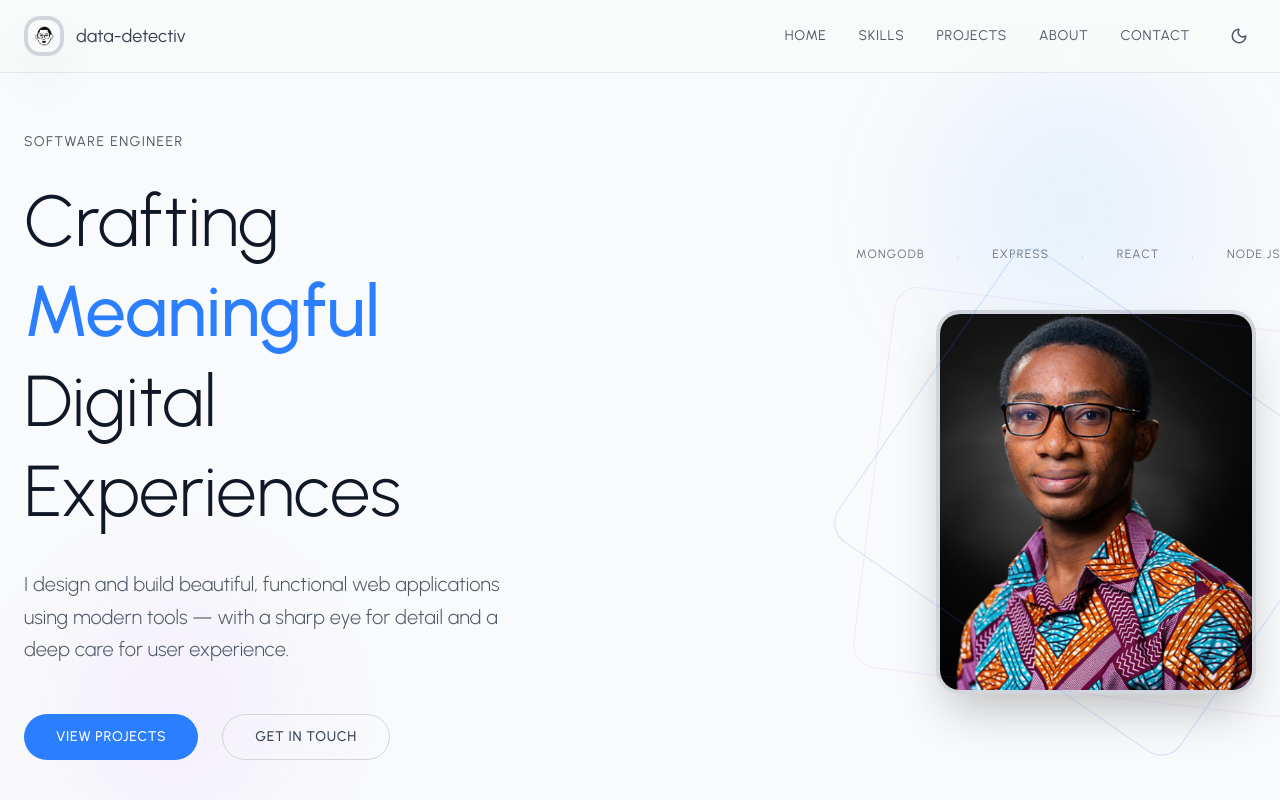
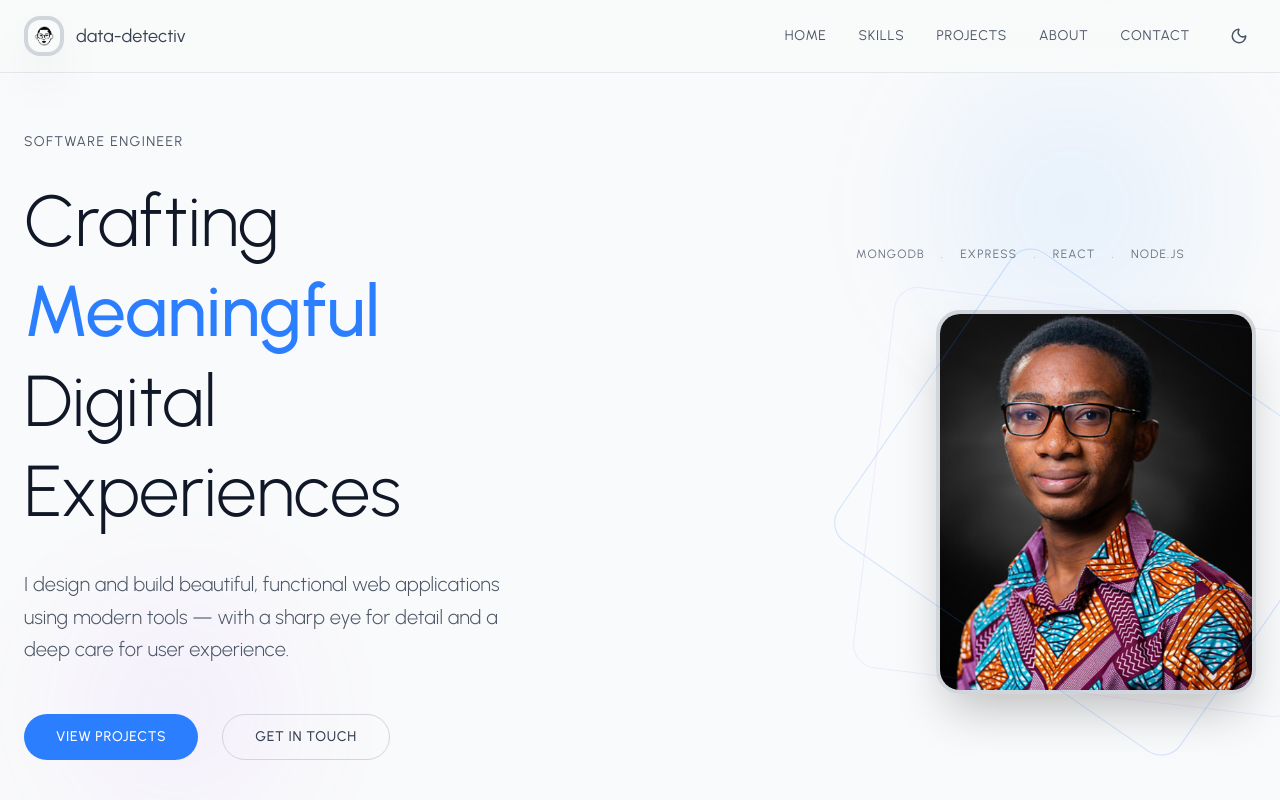
Before and after one commit to data-detectiv/my-portfolio, a React (Vite) app in the folder frontend/: page / in a window 1280 px wide. Shown: the top 800 px of the page. Built offline with nearby package versions, Linux system fonts and the light colour scheme.

Commit message:
Update HeroSection.jsx

```diff
--- a/frontend/src/components/Sections/HeroSection.jsx
+++ b/frontend/src/components/Sections/HeroSection.jsx
@@ -354,7 +354,7 @@ const HeroSection = () => {
                         {/* tech stack - desktop  */}
                         <motion.div
                             variants={itemVariants}
-                            className='flex items-center space-x-8 text-xs uppercase tracking-widest absolute -top-16 -left-20'
+                            className='flex items-center space-x-4 text-xs uppercase tracking-widest absolute -top-16 -left-20'
                         >
                             <span
                                 className={isDarkMode ? "text-gray-600" : "text-gray-500"}
```
